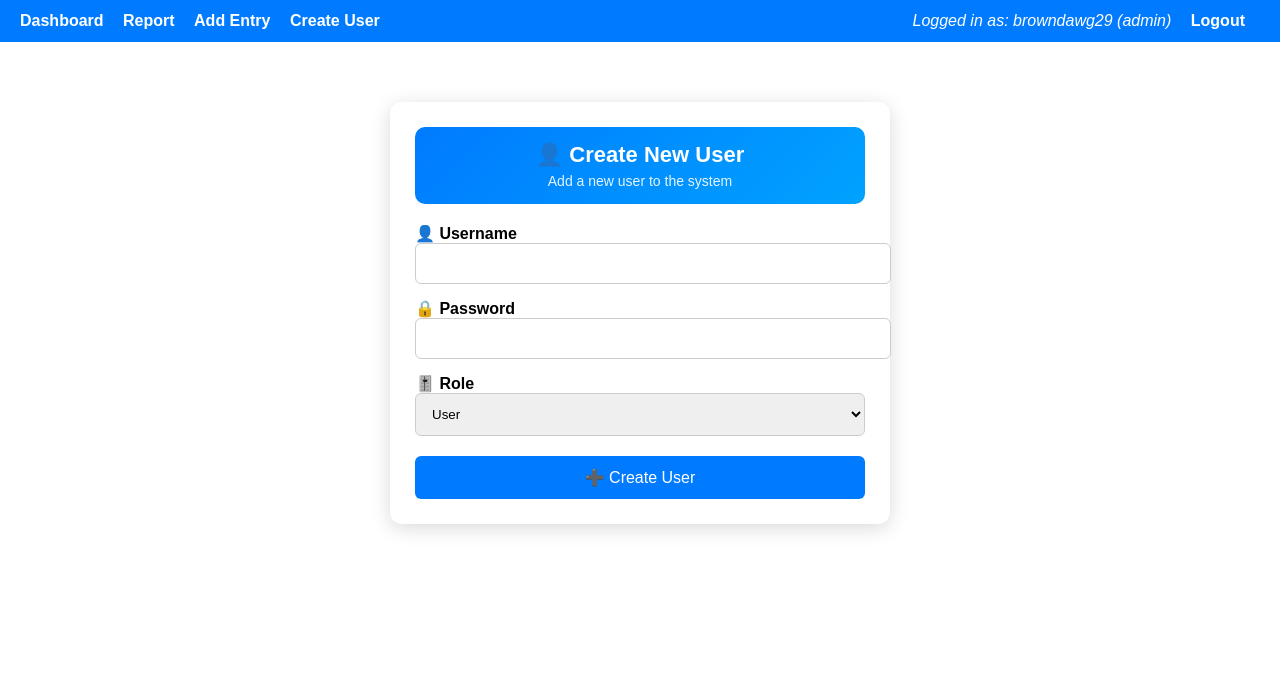
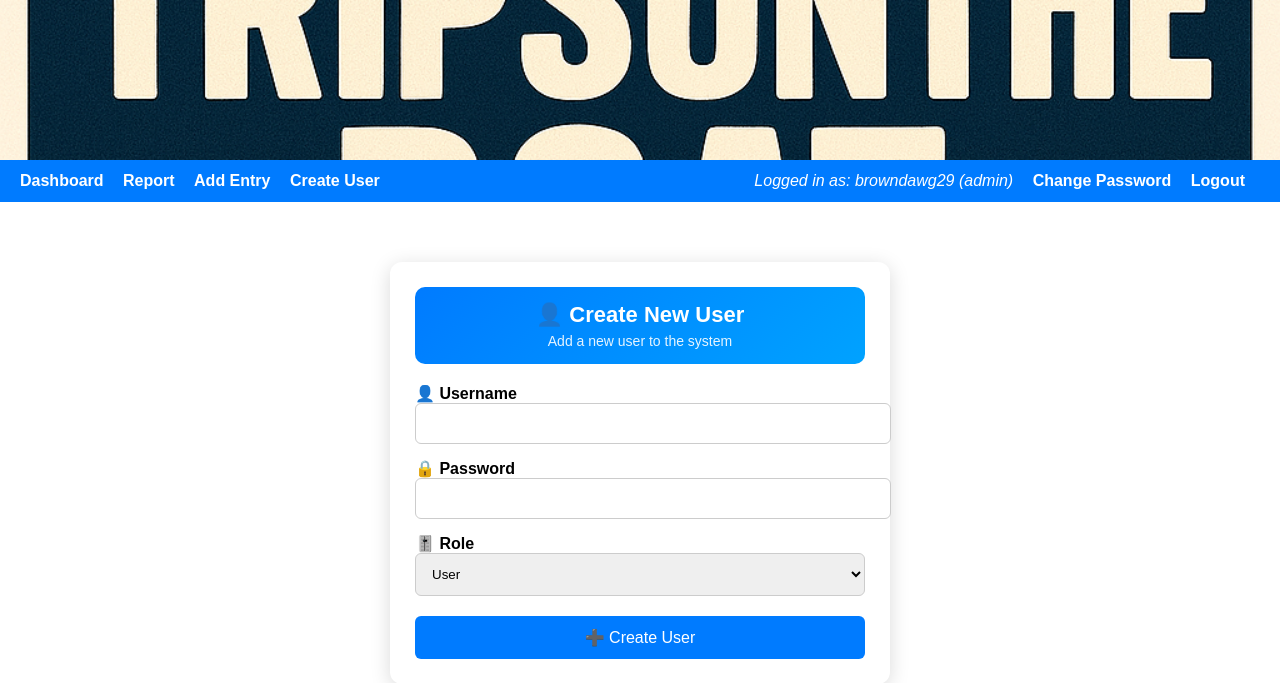
Before and after one commit to tripsontheboat/fishing-dashboard, a Flask app: page /create_user in a window 1280 px wide. Shown: the top 683 px of the page. Run offline with Flask 3, Linux system fonts and the light colour scheme; a user stored in the database is signed in.

Commit message:
Update banner, fix template syntax, improve Save button

```diff
--- a/app.py
+++ b/app.py
@@ -316,6 +316,38 @@ def create_user():
         return redirect("/")
 
     return render_template("create_user.html")
+# -----------------------------
+# CHANGE USES PASSWORD
+# -----------------------------
+
+
+
+@app.route("/change_password", methods=["GET", "POST"])
+@login_required
+def change_password():
+    if request.method == "POST":
+        old_password = request.form["old_password"]
+        new_password = request.form["new_password"]
+
+        # Verify old password
+        if not current_user.check_password(old_password):
+            return "Old password is incorrect", 400
+
+        # Hash new password
+        new_hash = generate_password_hash(new_password)
+
+        # Update DB
+        conn = get_user_connection()
+        conn.execute(
+            "UPDATE users SET password_hash = ? WHERE id = ?",
+            (new_hash, current_user.id)
+        )
+        conn.commit()
+        conn.close()
+
+        return redirect("/")
+
+    return render_template("change_password.html")
 
 
 # -----------------------------
--- a/templates/base.html
+++ b/templates/base.html
@@ -3,7 +3,31 @@
 <head>
     <title>{{ title if title else "Fishing Dashboard" }}</title>
     <style>
-        body { font-family: Arial, sans-serif; margin: 0; padding: 0; }
+        body {
+            font-family: Arial, sans-serif;
+            margin: 0;
+            padding: 0;
+        }
+
+        /* Header banner container */
+        .header-banner {
+            width: 100%;
+            height: 160px; /* consistent height across all pages */
+            overflow: hidden;
+            display: flex;
+            justify-content: center;
+            align-items: center;
+            background: #000; /* fallback if image fails */
+        }
+
+        /* Banner image */
+        .header-banner img {
+            width: 100%;
+            height: 100%;
+            object-fit: cover; /* ensures clean cropping */
+            display: block;
+        }
+
         .navbar {
             background: #007bff;
             padding: 12px 20px;
@@ -12,22 +36,50 @@
             justify-content: space-between;
             align-items: center;
         }
+
         .nav-left a, .nav-right a {
             color: white;
             margin-right: 15px;
             text-decoration: none;
             font-weight: bold;
         }
+
         .nav-right span {
             margin-right: 15px;
             font-style: italic;
         }
+
         .container {
             padding: 20px;
+        }
+
+        /* Save button styling (used in edit/add pages) */
+        .save-btn {
+            background-color: #007bff;
+            color: white;
+            padding: 12px 24px;
+            border: none;
+            border-radius: 6px;
+            font-size: 18px;
+            font-weight: bold;
+            cursor: pointer;
+            margin-top: 20px;
+            display: inline-block;
+        }
+
+        .save-btn:hover {
+            background-color: #0056b3;
         }
     </style>
 </head>
 <body>
+
+<!-- TRIPSONTHEBOAT Banner -->
+<div class="header-banner">
+
+<img src="{{ url_for('static', filename='uploads/your_banner_image.jpg') }}" alt="TRIPSONTHEBOAT Banner">
+
+</div>
 
 <div class="navbar">
     <div class="nav-left">
@@ -43,6 +95,7 @@
     <div class="nav-right">
         {% if current_user.is_authenticated %}
             <span>Logged in as: {{ current_user.username }} ({{ current_user.role }})</span>
+            <a href="/change_password">Change Password</a>
             <a href="/logout">Logout</a>
         {% else %}
             <a href="/login">Login</a>
```
Also changed, not shown: templates/change_password.html (added, +15 -0 lines), Copilot_20260228_155659.png (added), mydatabase.db, static/uploads/your_banner_image.jpg (added), 2 other files.
